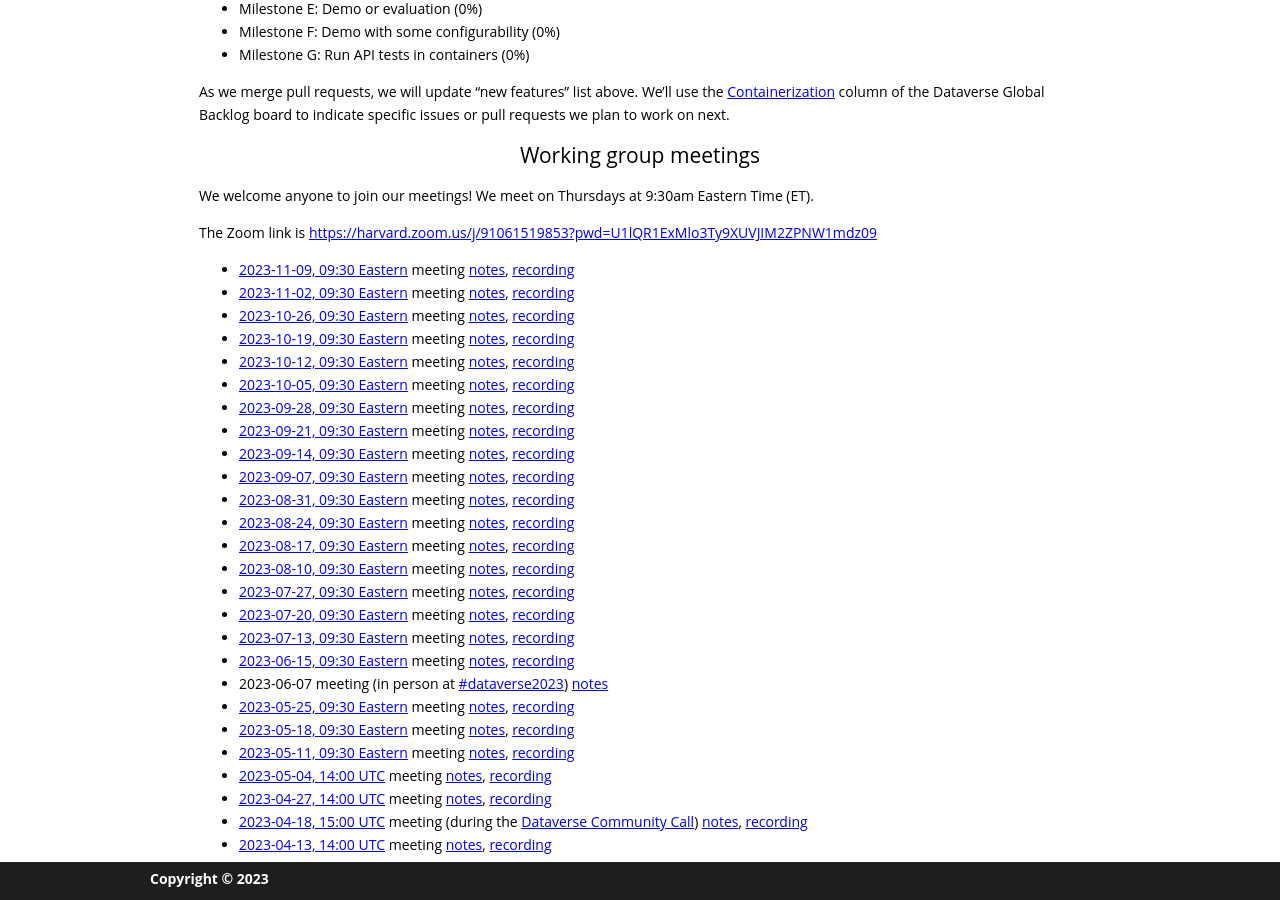
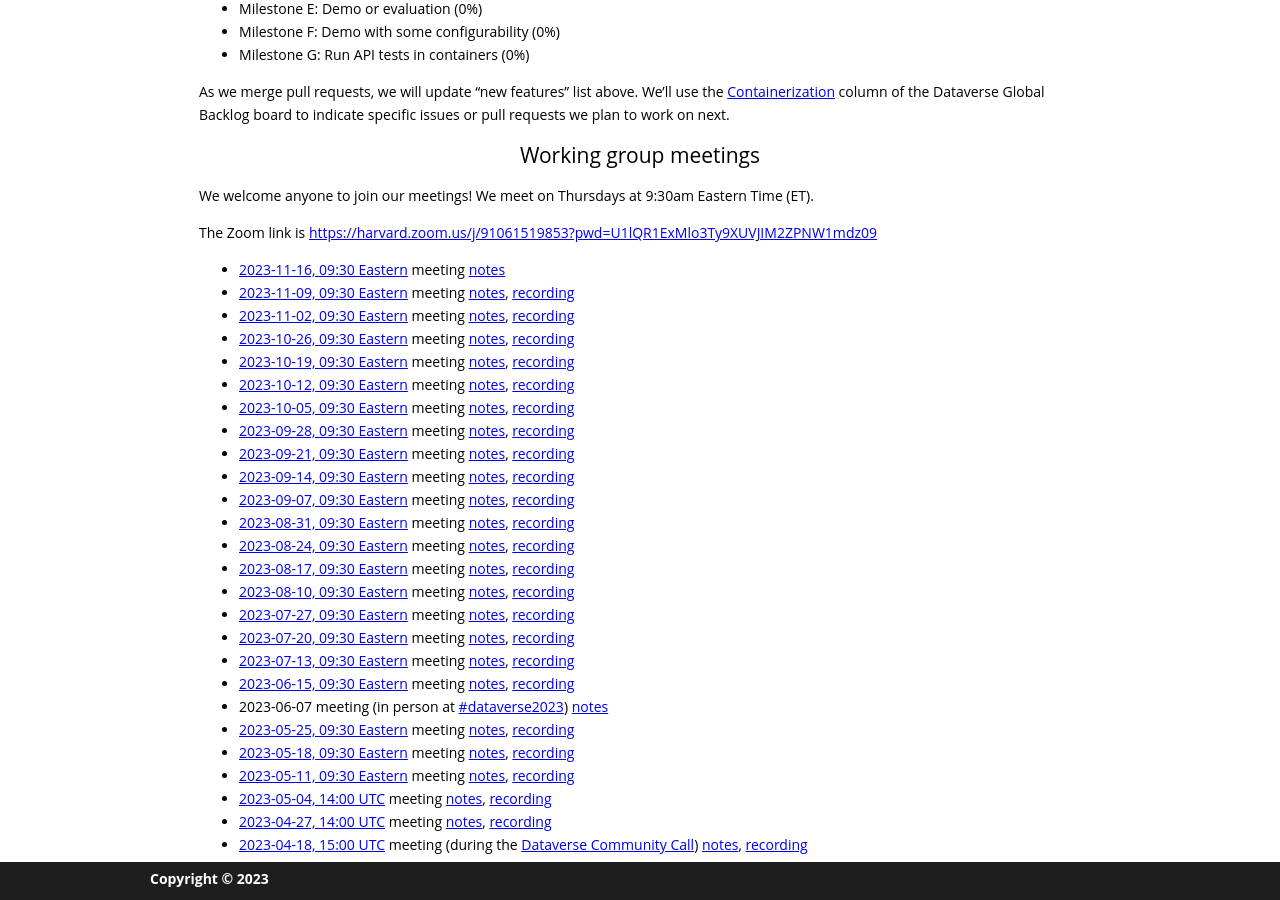
Before and after one commit to gdcc/ct.gdcc.io, a Jekyll site: the page built from index.md, in a window 1280 px wide and 900 px high, scrolled down 1565 px. Built offline with Jekyll 4.4.1, drawn with Linux system fonts in a browser that asks for light colours; our own code applies the rules of GitHub Pages for plain Markdown files.

Commit message:
add next meeting

```diff
--- a/index.md
+++ b/index.md
@@ -57,6 +57,7 @@ We welcome anyone to join our meetings! We meet on Thursdays at 9:30am Eastern T
 
 The Zoom link is <https://harvard.zoom.us/j/91061519853?pwd=U1lQR1ExMlo3Ty9XUVJIM2ZPNW1mdz09>
 
+- [2023-11-16, 09:30 Eastern](https://time.is/compare/0930_16_Nov_2023_in_Boston) meeting [notes](https://docs.google.com/document/d/1ftJAL3zdR9f9v1gCaQuisbntVEaxCceMam2VvtIYzxI/edit?usp=sharing)
 - [2023-11-09, 09:30 Eastern](https://time.is/compare/0930_9_Nov_2023_in_Boston) meeting [notes](https://docs.google.com/document/d/1kDJDldGVQlQ1bx4mf7g1M1HVSnTfCKeE1qepBzGsUrA/edit?usp=sharing), [recording](https://harvard.zoom.us/rec/share/HqZQYeYdmB_yXyzGF4TqbGG7ta3nThvtqnuCtulDJQj5YMmcjk3PUvPVLJaLRykJ.4bUUH8_fenHuLmWa)
 - [2023-11-02, 09:30 Eastern](https://time.is/compare/0930_2_Nov_2023_in_Boston) meeting [notes](https://docs.google.com/document/d/1iE-DHDxWNK6OYNgqnLPo3i6pIH6Danw5rysXL_COjVc/edit?usp=sharing), [recording](https://harvard.zoom.us/rec/share/-s-zXjWpkUUuxOm18BBXcdJk4OsxzWkEj8JJRJ0qUm2I_22QlpMNtJb8es_o1s0E.nFGj85s7iBqiNSsc)
 - [2023-10-26, 09:30 Eastern](https://time.is/compare/0930_26_Oct_2023_in_Boston) meeting [notes](https://docs.google.com/document/d/1H8hkiDkJAwGkt-cFtLsYQNw6XPE8KoK6ND-tp6xcTPo/edit?usp=sharing), [recording](https://harvard.zoom.us/rec/share/2K4FdLQ9YySUooxHkBvLUVJ9hN-eKwkmk9ztJ62nCTPhJA2Hn7G-E-iOJTcU4cI-.Nm9FCtqrmONgjBdL)
```
